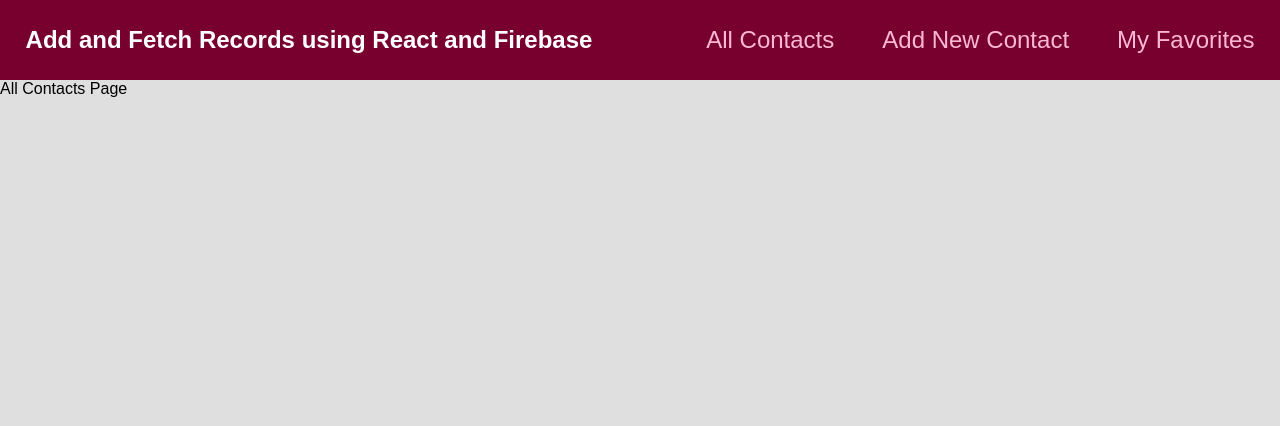
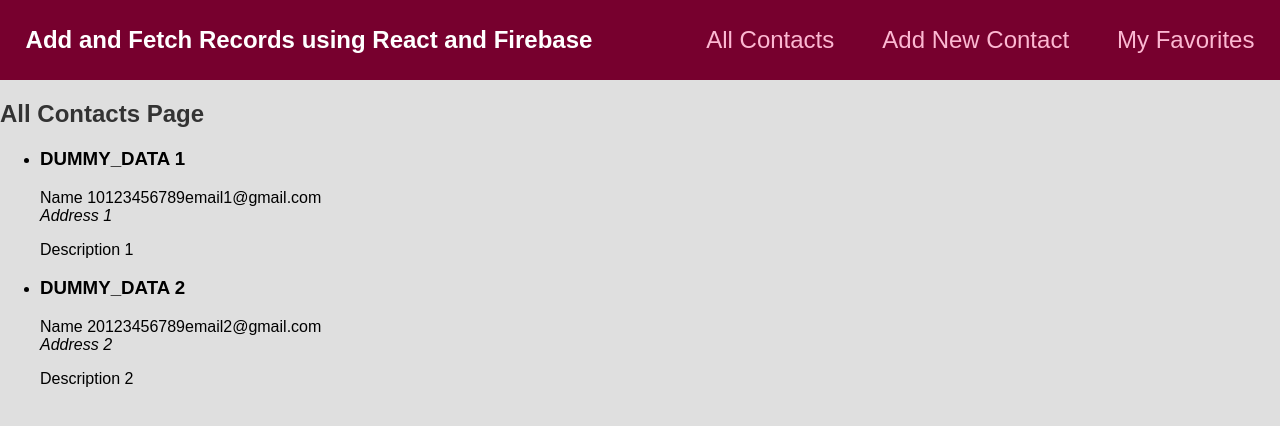
Before and after one commit to arulprofessional/react-ogqv7r, a React (Create React App) app: page / in a window 1280 px wide. Shown: the top 426 px of the page. Built offline with nearby package versions, Linux system fonts and the light colour scheme.

Commit message:
2 files modified, 2 added

```diff
--- /dev/null
+++ b/src/components/contact/ContactItem.js
@@ -0,0 +1,17 @@
+import React from 'react';
+import '../../style.css';
+
+export default function ContactItem(props) {
+  return (
+    <li key={props.id}>
+      <div>
+        <h3>{props.data.title}</h3>
+        <span>{props.data.name}</span>
+        <span>{props.data.mobileNumber}</span>
+        <span>{props.data.email}</span>
+        <address>{props.data.address}</address>
+        <p>{props.data.description}</p>
+      </div>
+    </li>
+  );
+}
--- /dev/null
+++ b/src/components/contact/ContactList.js
@@ -0,0 +1,14 @@
+import React from 'react';
+import '../../style.css';
+
+import ContactItem from './ContactItem';
+
+export default function ContactList(props) {
+  return (
+    <ul>
+      {props.items.map((data) => {
+        return <ContactItem key={data.id} data={data} />;
+      })}
+    </ul>
+  );
+}
--- a/src/components/layout/MainNavigation.js
+++ b/src/components/layout/MainNavigation.js
@@ -1,5 +1,5 @@
 import React from 'react';
-import '../../style.css';
+// import '../../style.css';
 import { Link, Outlet } from 'react-router-dom';
 
 import classes from './MainNavigation.module.css';
--- a/src/pages/AllContacts.js
+++ b/src/pages/AllContacts.js
@@ -1,6 +1,34 @@
 import React from 'react';
 import '../style.css';
 
+import ContactList from '../components/contact/ContactList';
+
+const DUMMY_DATA = [
+  {
+    id: 'c1',
+    title: 'DUMMY_DATA 1',
+    name: 'Name 1',
+    mobileNumber: '0123456789',
+    email: 'email1@gmail.com',
+    address: 'Address 1',
+    description: 'Description 1',
+  },
+  {
+    id: 'c2',
+    title: 'DUMMY_DATA 2',
+    name: 'Name 2',
+    mobileNumber: '0123456789',
+    email: 'email2@gmail.com',
+    address: 'Address 2',
+    description: 'Description 2',
+  },
+];
+
 export default function AllContactsPage() {
-  return <div>All Contacts Page</div>;
+  return (
+    <section>
+      <h1>All Contacts Page</h1>
+      <ContactList items={DUMMY_DATA} />
+    </section>
+  );
 }
```
